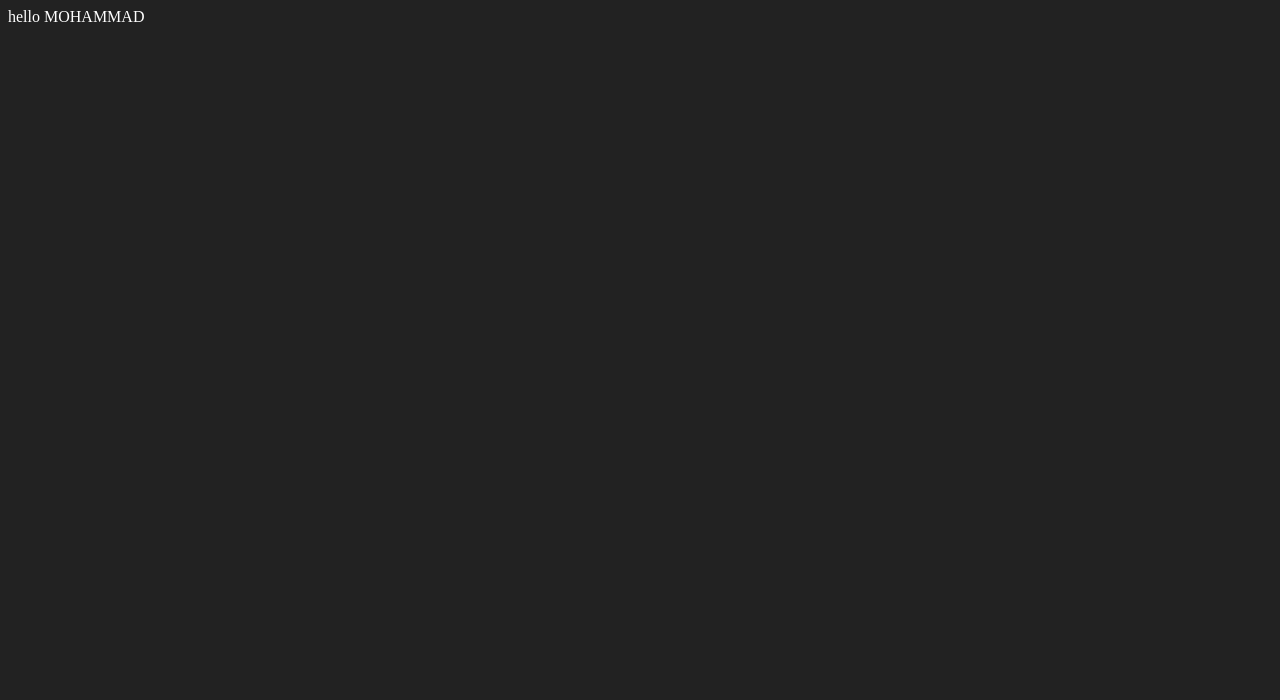
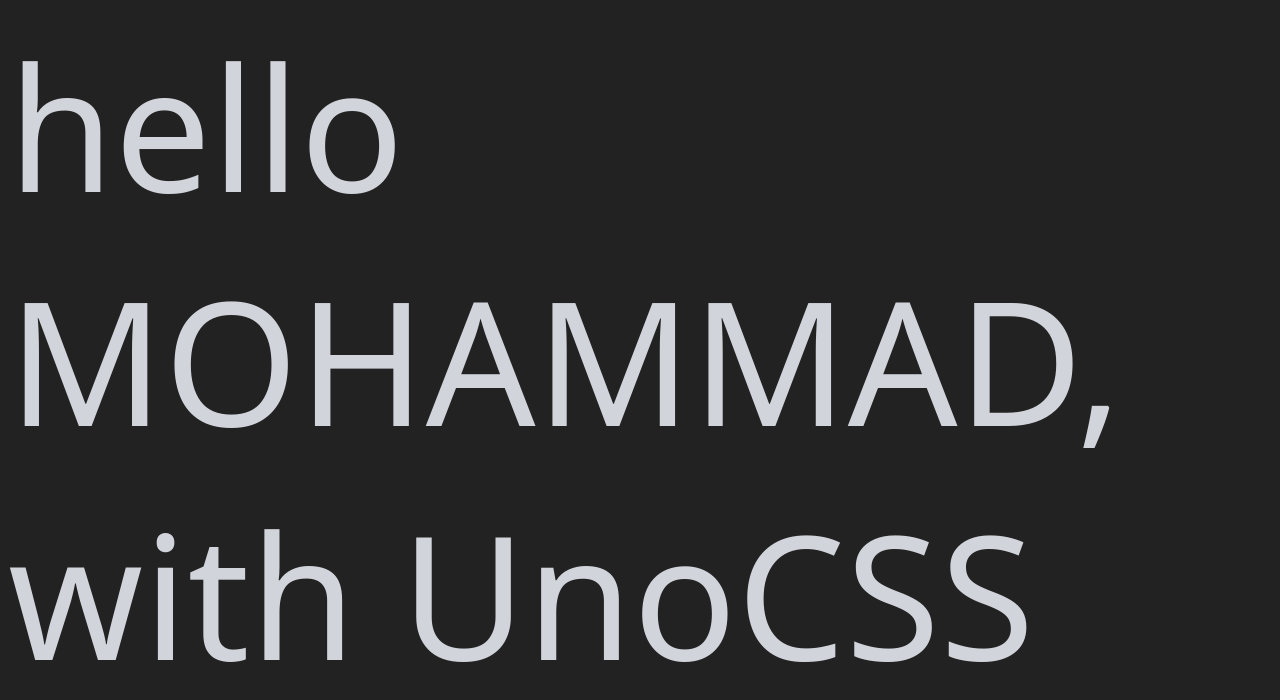
Before and after one commit to moHaHa/netlify-mohaha, a Vue app: page / in a window 1280 px wide. Shown: the top 700 px of the page. Built offline with nearby package versions, Linux system fonts and the light colour scheme.

Commit message:
feat : UnoCSS

```diff
--- a/package.json
+++ b/package.json
@@ -10,6 +10,7 @@
     "type-check": "vue-tsc --noEmit"
   },
   "dependencies": {
+    "unocss": "^0.50.4",
     "unplugin-auto-import": "^0.15.1",
     "unplugin-vue-components": "^0.24.1",
     "vue": "^3.2.47"
--- a/src/components/Hello.vue
+++ b/src/components/Hello.vue
@@ -6,7 +6,7 @@
 </script>
 
 <template>
-  <div>
-    hello  {{  uppercase}}
+  <div   class="color-gray-300 font-sans xs:text-3 lg:text-43" >
+    hello  {{  uppercase}}, with UnoCSS
   </div>
 </template>
--- a/src/main.ts
+++ b/src/main.ts
@@ -1,5 +1,5 @@
 import { createApp } from 'vue'
 import App from './App.vue'
 
-
+import 'uno.css'
 createApp(App).mount('#app')
--- a/vite.config.ts
+++ b/vite.config.ts
@@ -3,11 +3,13 @@
 import AutoImport from 'unplugin-auto-import/vite'
 import { defineConfig } from 'vite'
 import Vue from '@vitejs/plugin-vue'
+import UnoCSS from 'unocss/vite'
 // https://vitejs.dev/config/
 export default defineConfig({
   plugins: [
     Vue(),
     Components(),
-    AutoImport({imports: ['vue']})
+    AutoImport({imports: ['vue']}),
+    UnoCSS()
   ]
 })
```
Also changed, not shown: 1 other file (tests, documents, lock files or other folders).
